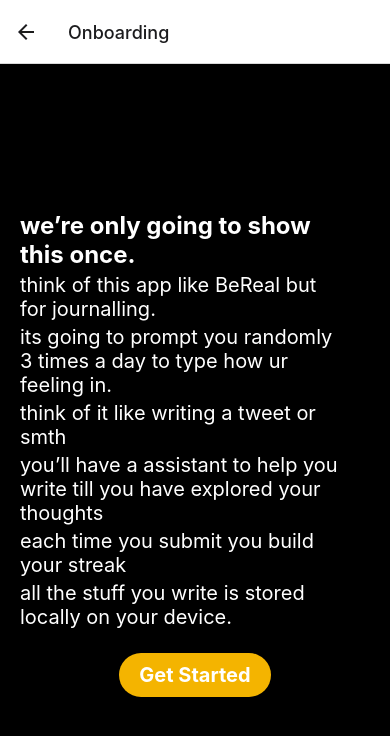
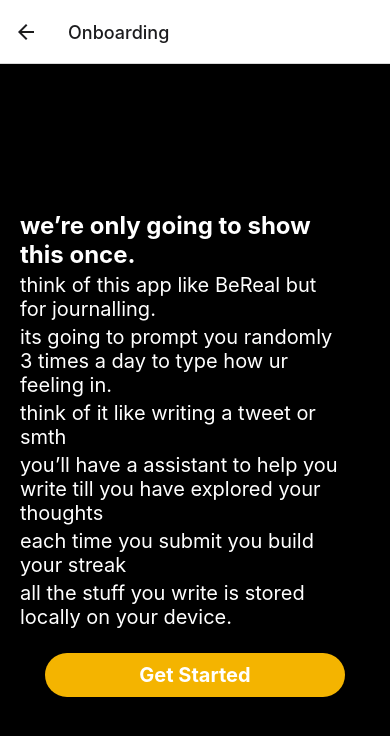
Before and after one commit to Sohil1926/MindPalAi, a React Native app: screen /Onboarding in a window 390 px wide. Shown: the top 736 px of the page. Built offline with nearby package versions, Linux system fonts and the light colour scheme.

Commit message:
made button longer lol

```diff
--- a/pages/Onboarding.js
+++ b/pages/Onboarding.js
@@ -59,6 +59,7 @@ const styles = StyleSheet.create({
     color: 'white',
   },
   button: {
+    width: 300,
     backgroundColor: '#F4B400',
     borderRadius: 30,
     paddingVertical: 10,
@@ -70,6 +71,7 @@ const styles = StyleSheet.create({
     color: '#fff',
     fontSize: 20,
     fontWeight: 'bold',
+    textAlign: 'center',
   },
 });
 
```
